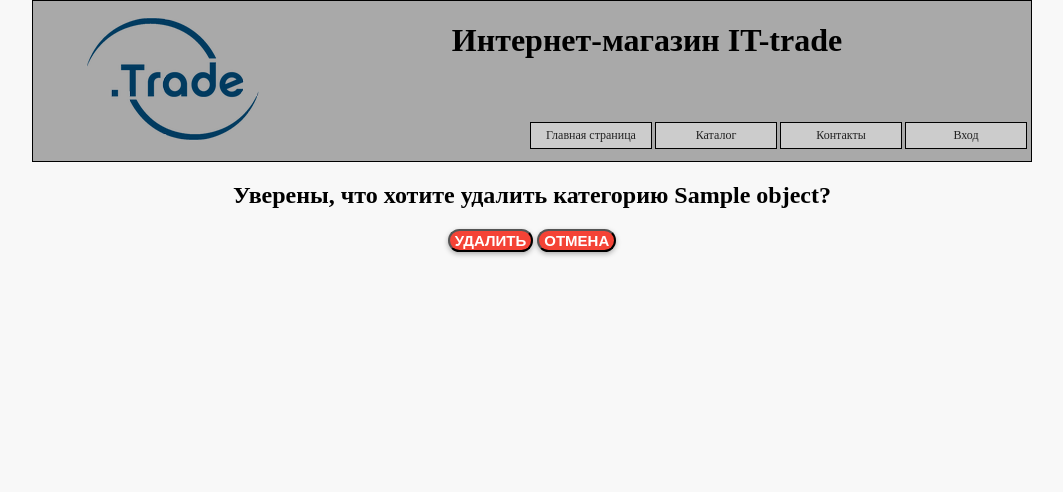
After one commit to evlx87/shop_it_trade, a Django app: template backend/templates/adminapp/category_delete.html in a window 1280 px wide. The commit adds this page. Shown: the top 492 px of the page, without its empty margins (108-1171 px from the left). Run offline with Django 3.2, Linux system fonts and the light colour scheme; the template is opened without the code that fills it: most values are stand-ins (such as "Sample title", 1, 10 or a date in 2020).

Commit message:
add and modify templates category_form.html, category_delete.html

```diff
--- a/backend/apps/adminapp/views.py
+++ b/backend/apps/adminapp/views.py
@@ -98,6 +98,7 @@ class CategoryCreateView(CreateView):
 
 class CategoryUpdateView(UpdateView):
     model = ProductCategory
+    template_name = 'adminapp/category_form.html'
     success_url = reverse_lazy('admin_panel:category_list')
     form_class = ProductCategoryAdminUpdateForm
 
@@ -109,6 +110,7 @@ class CategoryUpdateView(UpdateView):
 
 class CategoryDeleteView(DeleteView):
     model = ProductCategory
+    template_name = 'adminapp/category_delete.html'
     success_url = reverse_lazy('admin_panel:category_list')
 
     def delete(self, request, *args, **kwargs):
@@ -187,6 +189,7 @@ def product_delete(request, pk):
 
 class ProductDetailView(DetailView):
     model = Product
+    template_name = 'adminapp/product_detail.html'
 
     def get_context_data(self, **kwargs):
         context = super().get_context_data(**kwargs)
--- /dev/null
+++ b/backend/templates/adminapp/category_delete.html
@@ -0,0 +1,13 @@
+{% extends 'mainapp/base.html' %}
+
+
+{% block page_content %}
+    <h2>Уверены, что хотите удалить категорию {{ object.name }}?</h2>
+    <form method="post">
+        {% csrf_token %}
+        <div class="admin_button_panel">
+            <input class="button" type="submit" value="удалить">
+            <input class="button" type="button" value="отмена" onclick="location.href='{% url 'admin_panel:category_list' %}'">
+        </div>
+    </form>
+{% endblock %}
--- a/backend/templates/adminapp/category_list.html
+++ b/backend/templates/adminapp/category_list.html
@@ -11,8 +11,8 @@
                     <div class="category_desc">{{ object.description }}</div>
                     <div class="category_actions">
                         <a class="button" href="{% url 'admin_panel:category_products' object.pk %}">товары категории</a>
-                        <a class="button" href="#">редактировать</a>
-                        <a class="button" href="#">удалить</a>
+                        <a class="button" href="{% url 'admin_panel:category_update' object.pk %}">редактировать</a>
+                        <a class="button" href="{% url 'admin_panel:category_delete' object.pk %}">удалить</a>
                     </div>
                 </div>
             {% endfor %}
```
Also changed, not shown: backend/templates/adminapp/category_form.html (added, +14 -0 lines), backend/templates/adminapp/product_detail.html (renamed from backend/templates/mainapp/product_detail.html).
